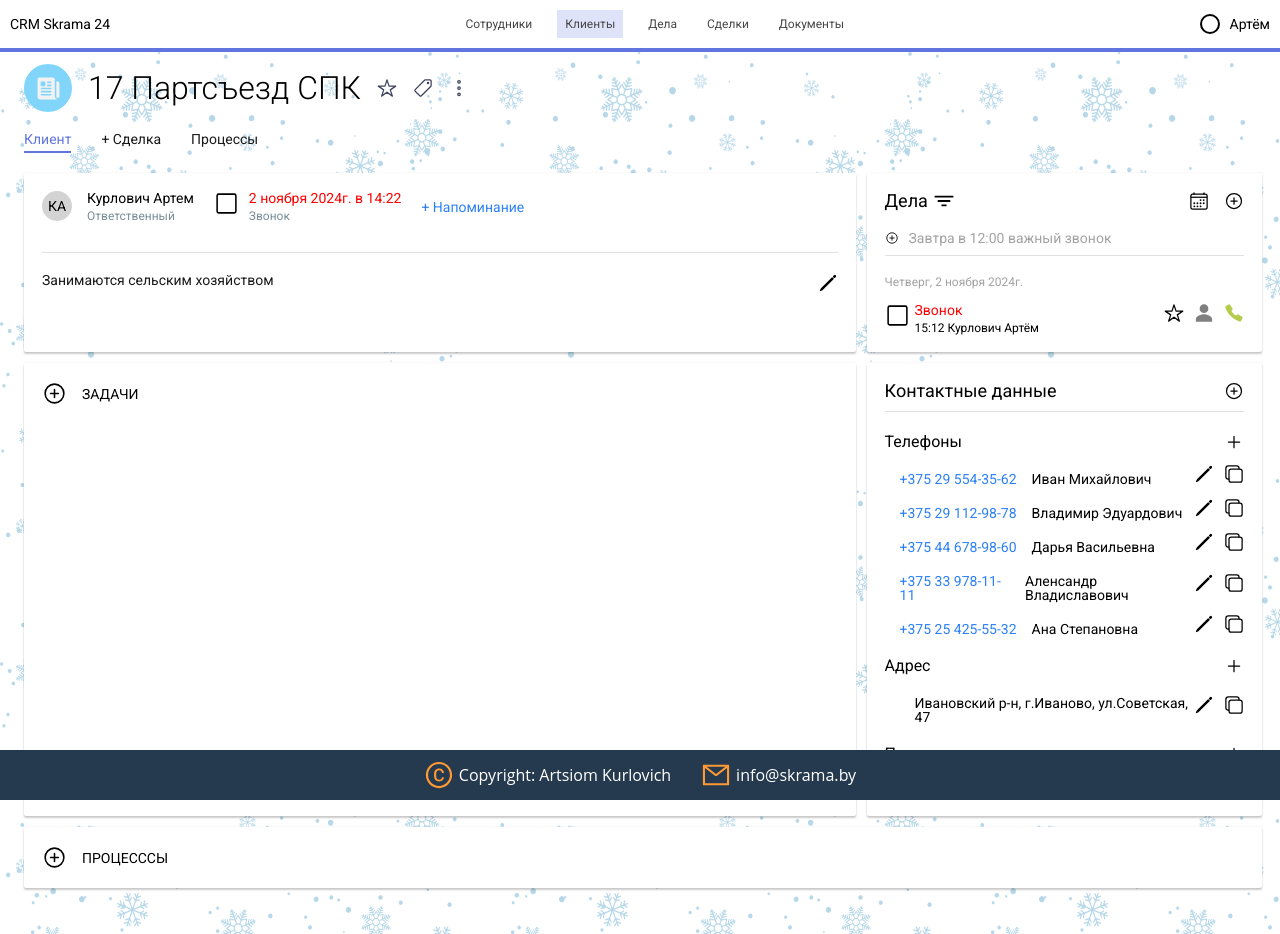
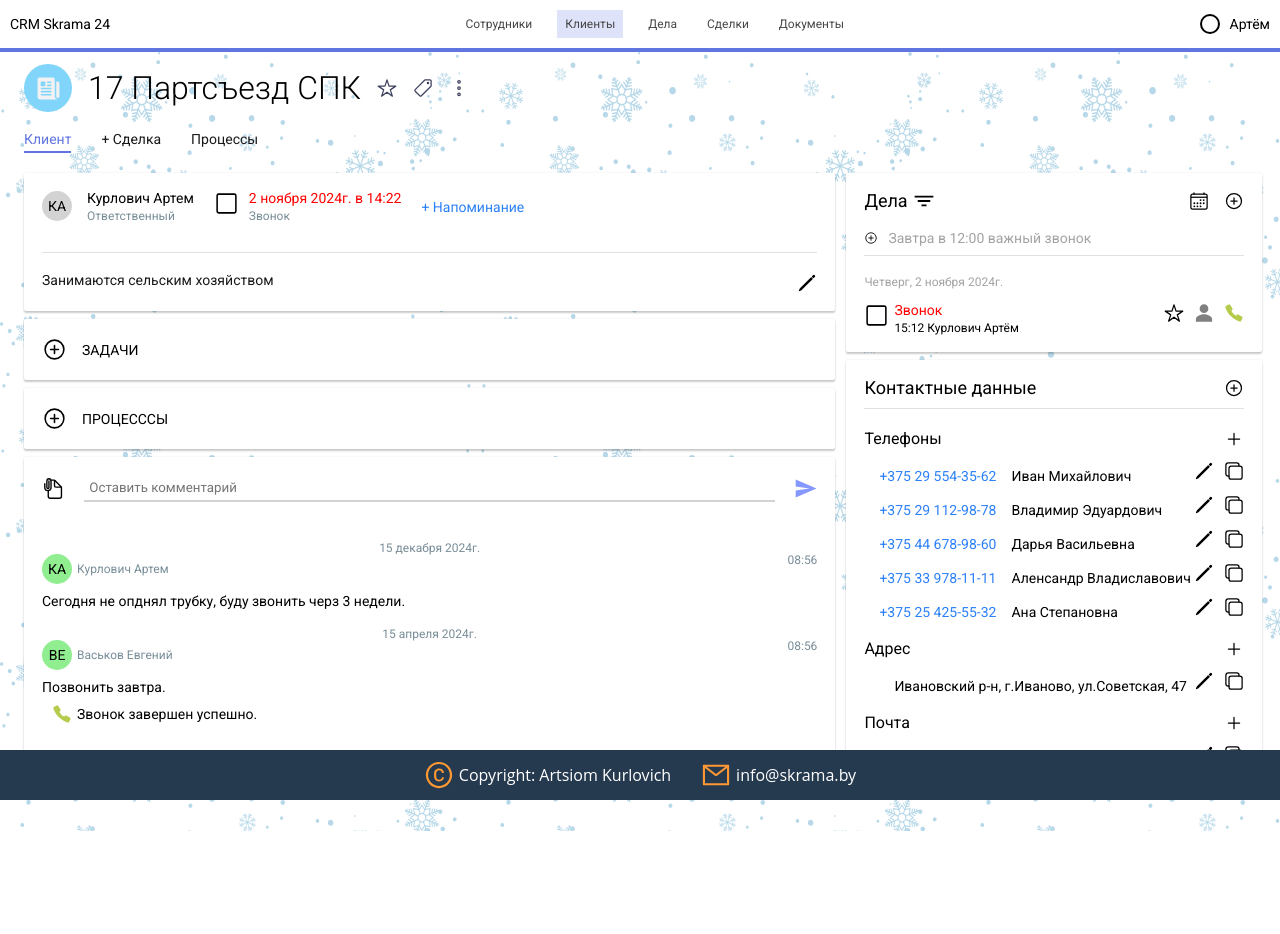
Before and after one commit to akurlovich/CRM-client, a React (Create React App) app: page / in a window 1280 px wide. After the commit the page ends 831 px from the top, so only its background shows below. Built offline with nearby package versions, Linux system fonts and the light colour scheme; no server answers.

Commit message:
feat: comments layout

```diff
--- /dev/null
+++ b/src/components/Comments/Comments.tsx
@@ -0,0 +1,61 @@
+import React, { FC } from 'react';
+import './comments.scss';
+import { IoDocumentAttachOutline } from "@react-icons/all-files/io5/IoDocumentAttachOutline";
+import { IoSendSharp } from "@react-icons/all-files/io5/IoSendSharp";
+import { IoCallSharp } from '@react-icons/all-files/io5/IoCallSharp';
+
+const CommentsInner: FC = () => {
+  return (
+    <section className='baseblock'>
+      <div className="comments">
+        <div className="comments__inputblock">
+          <IoDocumentAttachOutline size={25}/>
+          <input className="comments__input" type="text" value="" placeholder='Оставить комментарий'/>
+          <IoSendSharp size={25} color={'#8598ff'}/>
+        </div>
+        <div className="comments__commentblock">
+          <div className="comments__comment">
+            <div className="date">15 декабря 2024г.</div>
+            <div className="comments__comment__info">
+              <div className="user">
+                <div className="name">
+                  <span>КА</span>
+                  <span>Курлович Артем</span>
+                </div>
+                <div className="time">
+                  <span>08:56</span>
+                </div>
+              </div>
+              <div className="comment">
+                <span>Сегодня не опднял трубку, буду звонить черз 3 недели.</span>
+              </div>
+            </div>
+          </div>
+          <div className="comments__comment">
+            <div className="date">15 апреля 2024г.</div>
+            <div className="comments__comment__info">
+              <div className="user">
+                <div className="name">
+                  <span>ВЕ</span>
+                  <span>Васьков Евгений</span>
+                </div>
+                <div className="time">
+                  <span>08:56</span>
+                </div>
+              </div>
+              <div className="comment">
+                <span>Позвонить завтра.</span>
+                <div className="deal">
+                  <IoCallSharp size={20} color={'#b4cb4c'}/>
+                  <span>Звонок завершен успешно.</span>
+                </div>
+              </div>
+            </div>
+          </div>
+        </div>
+      </div>
+    </section>
+  )
+}
+
+export const Comments = React.memo(CommentsInner);
--- /dev/null
+++ b/src/components/Comments/comments.scss
@@ -0,0 +1,89 @@
+.comments {
+  display: flex;
+  width: 100%;
+  flex-direction: column;
+
+  &__inputblock {
+    width: 100%;
+    display: flex;
+    justify-content: space-between;
+    align-items: center;
+    gap: 20px;
+    padding-bottom: 20px;
+
+  }
+
+  &__input {
+    padding: 5px;
+    border-bottom: 2px solid lightgray;
+    width: 100%;
+    // box-shadow: 0 0 2px 0 rgba(0,0,0,.1), 0 0 0 0 rgba(0,0,0,.2);
+    // border-bottom: 2px solid transparent;
+
+    &:focus {
+      border-bottom: 2px solid #00b028;
+      box-shadow: 0 0 2px 0 rgba(0,176,40,.1), 0 0 0 0 rgba(0,176,40,.2);
+
+    }
+  }
+
+  &__comment {
+    display: flex;
+    flex-direction: column;
+    padding-top: 20px;
+
+    & > .date {
+      align-self: center;
+      color: var(--text-color-secondary-light);
+      font-size: 12px;
+    }
+
+    &__info {
+
+      & > .user {
+        display: flex;
+        justify-content: space-between;
+
+        & > .name {
+          display: flex;
+          gap: 5px;
+          align-items: center;
+
+          & span:nth-child(1) {
+            width: 30px;
+            height: 30px;
+            border-radius: 100%;
+            background-color: lightgreen;
+            display: flex;
+            align-items: center;
+            text-align: center;
+            justify-content: center;
+          }
+
+          & span:nth-child(2) {
+            color: var(--text-color-secondary-light);
+            font-size: 12px;
+          }
+        }
+
+        & > .time {
+          color: var(--text-color-secondary-light);
+          font-size: 12px;
+        }
+      }
+
+      & > .comment {
+        padding-top: 10px;
+
+        & > .deal {
+          padding: 10px;
+          display: flex;
+          gap: 5px;
+          align-items: center;
+        }
+      }
+    }
+
+  }
+
+}
--- a/src/components/Home/Home.tsx
+++ b/src/components/Home/Home.tsx
@@ -10,6 +10,7 @@ import { IoEllipsisVerticalOutline } from "@react-icons/all-files/io5/IoEllipsis
 import { BaseBlockNarrow } from "../BaseBlock/BaseBlockNarrow";
 import { BaseBlockSmall } from "../BaseBlock/BaseBlockSmall";
 import { BaseBlockContacts } from "../BaseBlock/BaseBlockContacts";
+import { Comments } from "../Comments/Comments";
 
 const HomeInner: FC = () => {
   const { dimensionAll } = useAppSelector(state => state.dimensionReducer);
@@ -49,11 +50,16 @@ const HomeInner: FC = () => {
         </div>
       </header>
       <div className="main__wrapper">
-        <BaseBlock/>
-        <BaseBlockNarrow/>
-        <BaseBlockSmall deal="Задачи"/>
-        <BaseBlockContacts/>
-        <BaseBlockSmall deal="Процесссы"/>
+        <div className="left">
+          <BaseBlock/>
+          <BaseBlockSmall deal="Задачи"/>
+          <BaseBlockSmall deal="Процесссы"/>
+          <Comments/>
+        </div>
+        <div className="right">
+          <BaseBlockNarrow/>
+          <BaseBlockContacts/>
+        </div>
         {/* <BaseBlock/>
         <BaseBlockSmall/>
         <BaseBlock/>
--- a/src/components/Home/home.scss
+++ b/src/components/Home/home.scss
@@ -54,6 +54,18 @@
     display: flex;
     flex-wrap: wrap;
     gap: 3px;
+    width: 100%;
+
+    & > .left {
+      max-width: 100%;
+      flex-basis: 60%;
+      flex-grow: 1;
+      flex-shrink: 0;
+    }
+
+    & > .right {
+      flex-basis: 34%;
+    }
   }
 
 }
```
